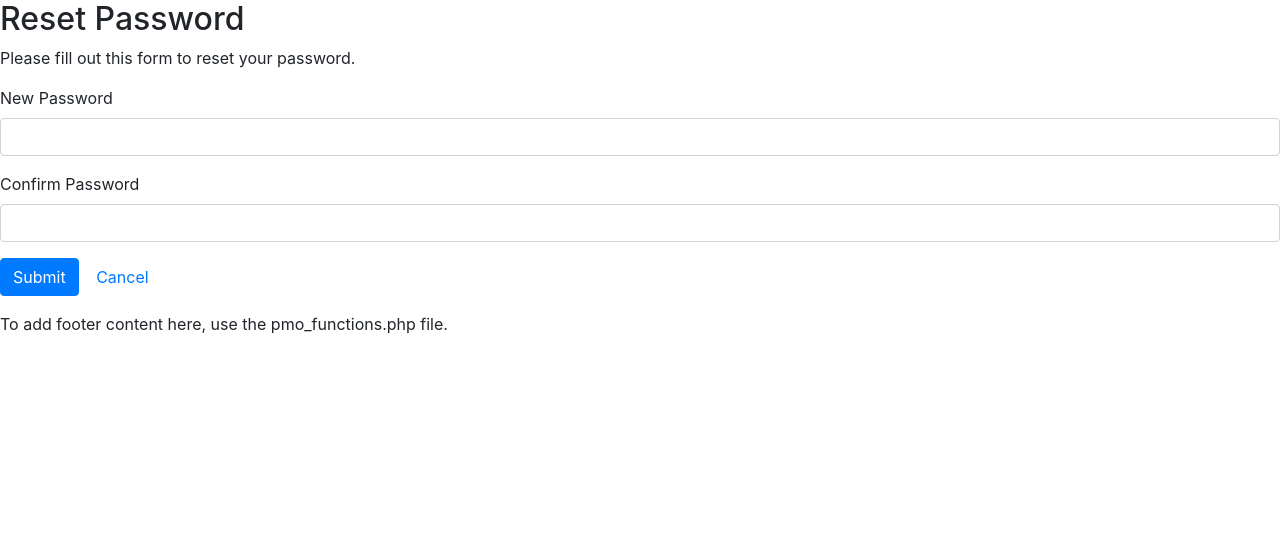
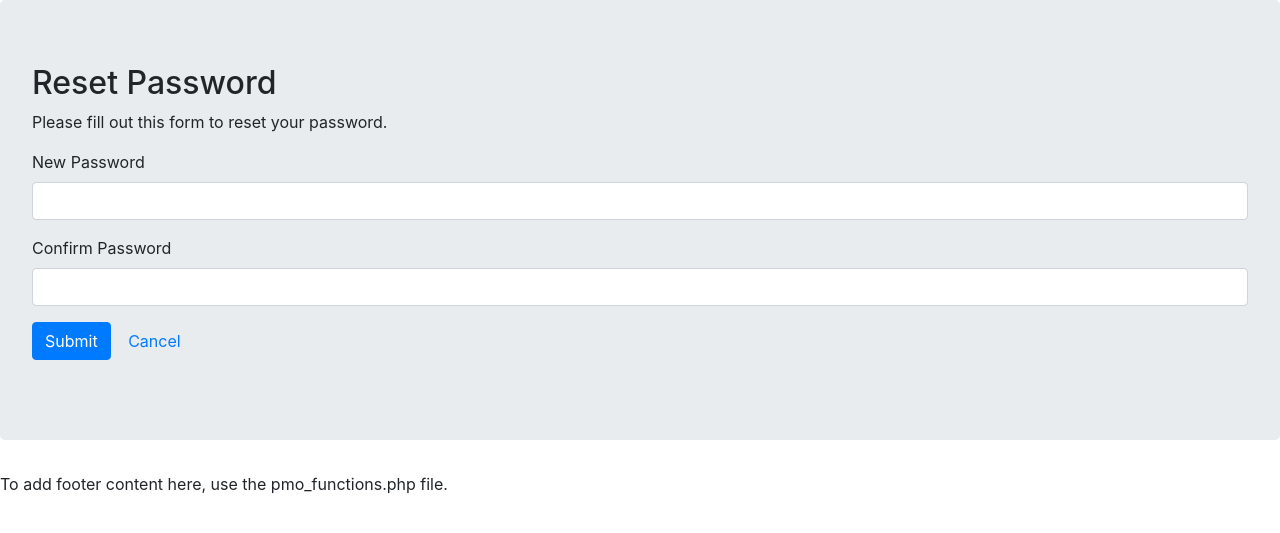
Before and after one commit to NoMagicMike/KSU-PMO-Capstone, a PHP site: page /reset-password.php in a window 1280 px wide. Shown: the part 76-609 px from the top of the page. Run offline with PHP 8.4, Linux system fonts and the light colour scheme.

Commit message:
Changed Reset Password div to Jumbotron

```diff
--- a/reset-password.php
+++ b/reset-password.php
@@ -76,7 +76,7 @@ if($_SERVER["REQUEST_METHOD"] == "POST"){
 <html lang="en">
 
 <body>
-    <div class="wrapper">
+    <div class="jumbotron">
         <h2>Reset Password</h2>
         <p>Please fill out this form to reset your password.</p>
         <form action="<?php echo htmlspecialchars($_SERVER["PHP_SELF"]); ?>" method="post">
```
